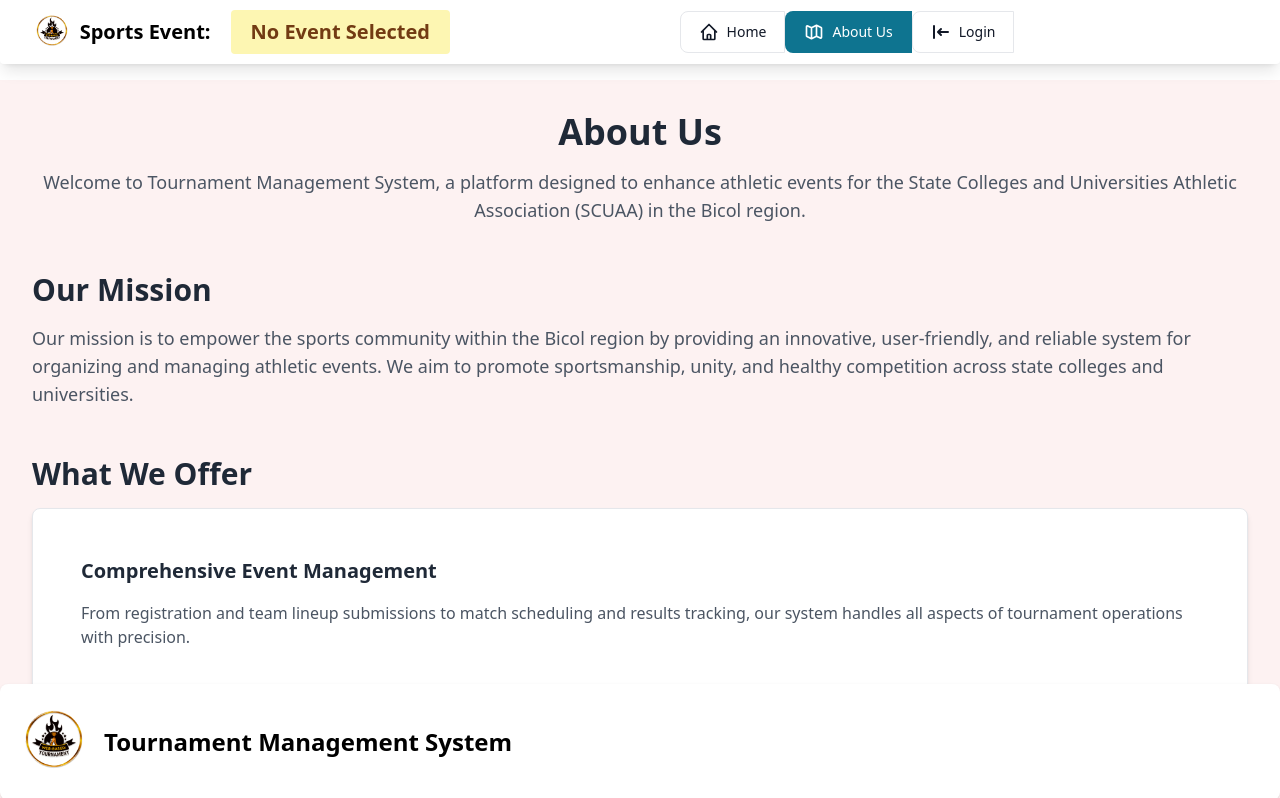
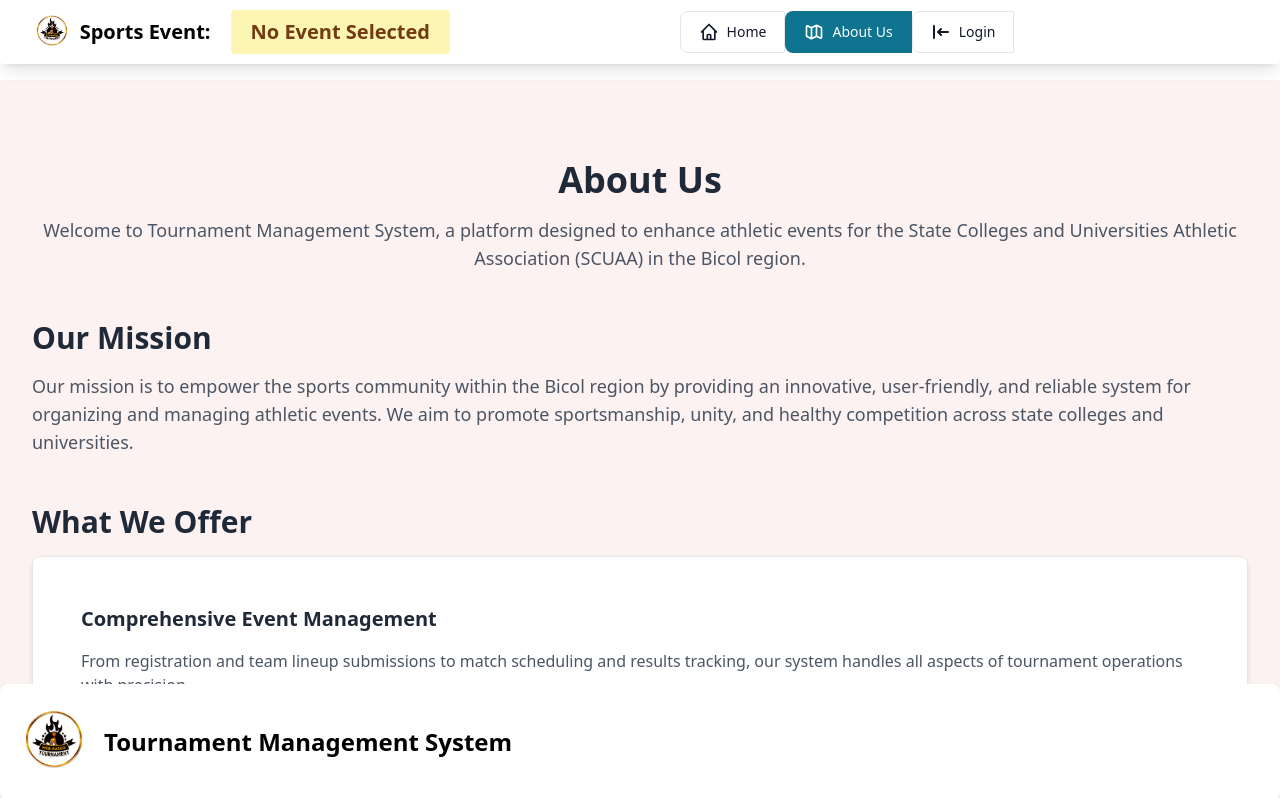
Before and after one commit to Sowishi/Tournament-Management-System, a React (Vite) app: page /about in a window 1280 px wide. Shown: the top 798 px of the page. Built offline with nearby package versions, Linux system fonts and the light colour scheme; no server answers; the database is empty.

Commit message:
Edit the about page

```diff
--- a/src/pages/about.jsx
+++ b/src/pages/about.jsx
@@ -5,7 +5,7 @@
 const AboutPage = () => {
   return (
     <DefaultLayout>
-      <div className="container mx-auto p-8">
+      <div className="container mx-auto p-8 py-20">
         {/* Header */}
         <section className="text-center mb-12">
           <h1 className="text-4xl font-bold text-gray-800 mb-4">About Us</h1>
```
